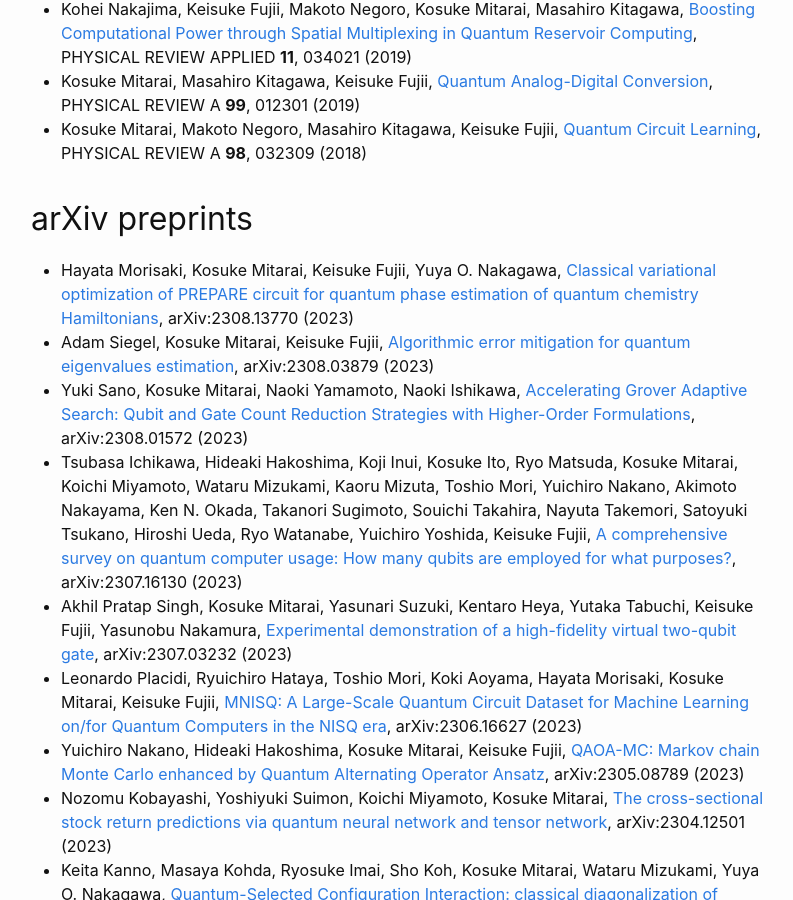
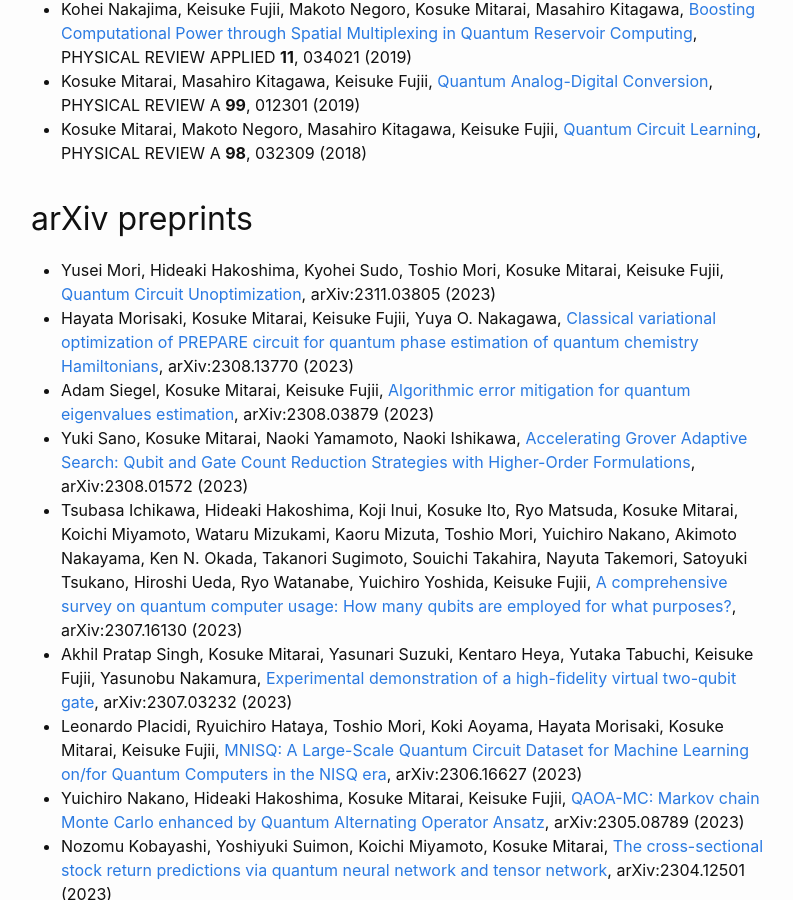
Before and after one commit to kosukemtr/kosukemtr.github.io, a Jekyll site: the page built from publications.md, in a window 1280 px wide and 900 px high, scrolled down 2012 px. Shown: the whole window, without its empty margins (239-1032 px from the left). Built offline with Jekyll 4.4.1, drawn with Linux system fonts in a browser that asks for light colours.

Commit message:
Update publications

```diff
--- a/publications.md
+++ b/publications.md
@@ -39,6 +39,7 @@ title: Publications
 
 ## arXiv preprints
 
+- Yusei Mori, Hideaki Hakoshima, Kyohei Sudo, Toshio Mori, Kosuke Mitarai, Keisuke Fujii, [Quantum Circuit Unoptimization](https://arxiv.org/abs/arXiv:2311.03805), arXiv:2311.03805 (2023)
 - Hayata Morisaki, Kosuke Mitarai, Keisuke Fujii, Yuya O. Nakagawa, [Classical variational optimization of PREPARE circuit for quantum phase estimation of quantum chemistry Hamiltonians](https://arxiv.org/abs/arXiv:2308.13770), arXiv:2308.13770 (2023)
 - Adam Siegel, Kosuke Mitarai, Keisuke Fujii, [Algorithmic error mitigation for quantum eigenvalues estimation](https://arxiv.org/abs/arXiv:2308.03879), arXiv:2308.03879 (2023)
 - Yuki Sano, Kosuke Mitarai, Naoki Yamamoto, Naoki Ishikawa, [Accelerating Grover Adaptive Search: Qubit and Gate Count Reduction Strategies with Higher-Order Formulations](https://arxiv.org/abs/arXiv:2308.01572), arXiv:2308.01572 (2023)
```
